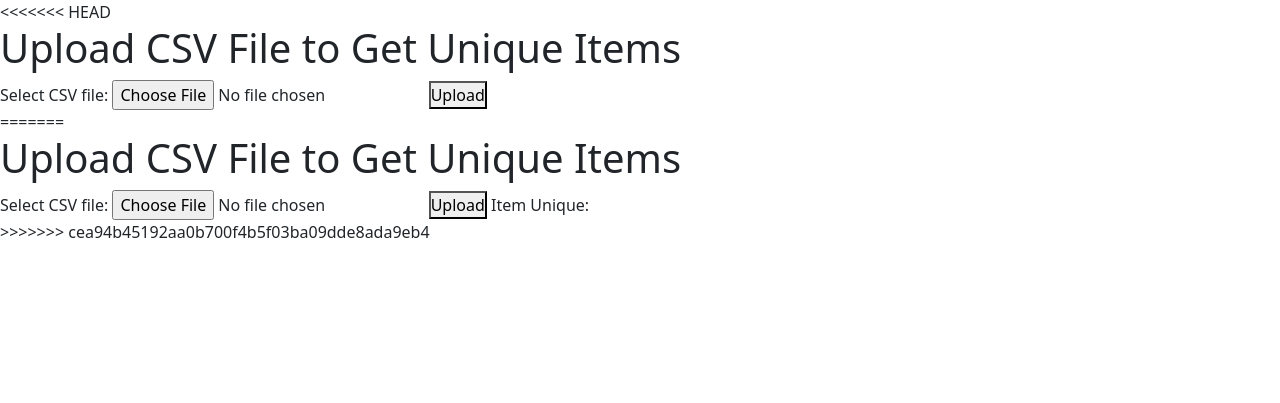
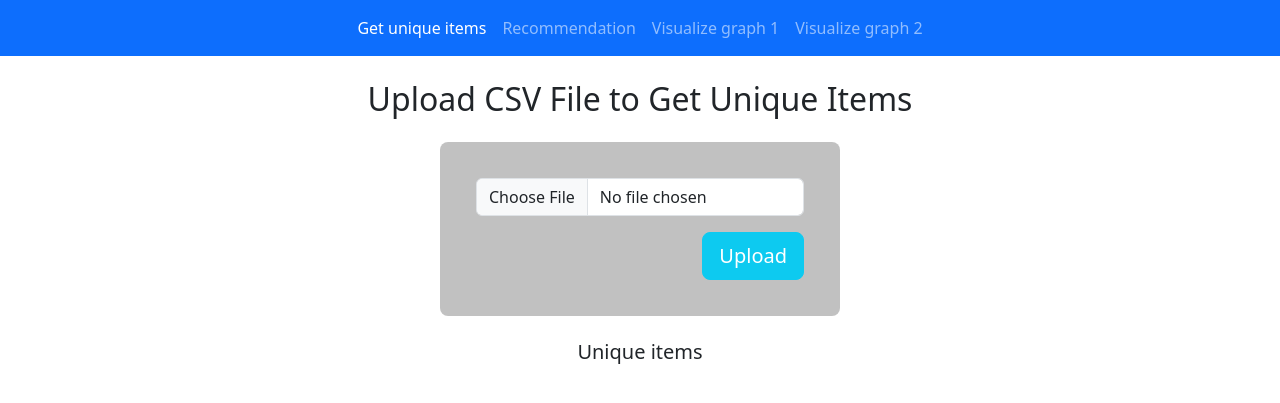
Before and after one commit to OhJiKang/Final-Project-Technology, a Flask app: page /get_unique_items in a window 1280 px wide. Shown: the top 403 px of the page. Run offline with Flask 3, Linux system fonts and the light colour scheme.

Commit message:
template

```diff
--- a/app.py
+++ b/app.py
@@ -48,19 +48,19 @@ def index_view():
 
 @app.route('/visualize_graph_1')
 def visualize_graph_1_view():
-    return render_template('visualize_graph_1/index.html')
+    return render_template('visualize_graph_1/index.html', active_page='visualize_graph_1')
 
 @app.route('/visualize_graph_2')
 def visualize_graph_2_view():
-    return render_template('visualize_graph_2/index.html')
+    return render_template('visualize_graph_2/index.html', active_page='visualize_graph_2')
 
 @app.route('/finding_best_recommendation')
 def recommendation_page_view():
-    return render_template('recommendation_page/index.html')
+    return render_template('recommendation_page/index.html', active_page='recommendation_page')
 
 @app.route('/get_unique_items')
 def get_unique_items_view():
-    return render_template('get_unique_items/index.html')
+    return render_template('get_unique_items/index.html', active_page='get_unique_items')
 
 @app.route('/visualize_graph_1', methods=['POST'])
 def visualize_graph_1_render():
--- /dev/null
+++ b/static/CSS/get_unique_items.css
@@ -0,0 +1,20 @@
+#wrapper {
+    padding: 24px 0;
+}
+
+.input_card {
+    max-width: 400px;
+    margin: 24px auto;
+    padding: 36px;
+    border-radius: 8px;
+    background-color: rgba(100, 100, 100, 0.4);
+    backdrop-filter: blur(8px);
+}
+
+.available_choosing {
+    color: white;
+    font-size: 16px;
+    font-weight: 500;
+    padding: 8px;
+    border-radius: 4px;
+}
--- a/static/JS/get_unique_items.js
+++ b/static/JS/get_unique_items.js
@@ -1,6 +1,4 @@
-document
-  .getElementById("uploadForm")
-  .addEventListener("submit", function (event) {
+document.getElementById("uploadForm").addEventListener("submit", function (event) {
     event.preventDefault();
     const formData = new FormData();
     const fileInput = document.getElementById("fileInput");
@@ -18,7 +16,7 @@ document
                 return;
             } else {
                 graphdata.forEach((element, index) => {
-            htmls += `<span class="badge bg-primary available_choosing" id=${index} style="margin-right:8px">${element}</span>`;
+                    htmls += `<span class="bg-info available_choosing" id=${index} style="margin-right:8px">${element}</span>`;
                 });
                 $(".item_container_choosing").html(htmls);
             }
--- a/templates/base.html
+++ b/templates/base.html
@@ -3,6 +3,7 @@
 
 <head>
     <meta charset="UTF-8" />
+    <meta name="viewport" content="width=device-width, initial-scale=1">
     <title>{% block title %} {% endblock %} - FlaskApp</title>
     <script src="https://code.jquery.com/jquery-3.7.1.min.js"
         integrity="sha256-/JqT3SQfawRcv/BIHPThkBvs0OEvtFFmqPF/lYI/Cxo=" crossorigin="anonymous"></script>
--- a/templates/get_unique_items/index.html
+++ b/templates/get_unique_items/index.html
@@ -1,34 +1,23 @@
-{% extends 'base.html' %} {% block content %}
-<<<<<<< HEAD
+{% extends 'base.html' %} {% block content %} {% include 'navigation.html' %}
 <link rel="stylesheet" type="text/css" href="{{ url_for('static', filename='CSS/get_unique_items.css') }}" />
 
 <div id="wrapper">
-    <h1>Upload CSV File to Get Unique Items</h1>
-    <form action="/get_unique_items_from_files" method="post" enctype="multipart/form-data">
-        <label for="file">Select CSV file:</label>
-        <input type="file" id="file" name="file" accept=".csv" />
-        <button type="submit">Upload</button>
-    </form>
+    <div class="container">
+        <h2 class="text-center">Upload CSV File to Get Unique Items</h2>
+        <form action="/get_unique_items_from_files" enctype="multipart/form-data" id="uploadForm">
+            <div class="input_card">
+                <div class="input-group mb-3">
+                    <input type="file" id="fileInput" name="file" accept=".csv" required class="form-control">
+                </div>
+                <div class="d-flex justify-content-end">
+                    <button class="btn btn-lg btn-info text-white" type="submit">Upload</button>
+                </div>
+            </div>
+            <h5 for="item" class="text-center text-dark">Unique items</h5>
+            <div class="item_container_choosing d-flex justify-content-center"></div>
+        </form>
+    </div>
 </div>
-=======
-<link
-  rel="stylesheet"
-  type="text/css"
-  href="{{ url_for('static', filename='CSS/get_unique_items.css') }}"
-/>
-<h1>Upload CSV File to Get Unique Items</h1>
-<form
-  action="/get_unique_items_from_files"
-  enctype="multipart/form-data"
-  id="uploadForm"
->
-  <label for="file">Select CSV file:</label>
-  <input type="file" id="fileInput" name="file" accept=".csv" />
-  <button type="submit">Upload</button>
-  <label for="item">Item Unique:</label>
-  <div class="item_container_choosing" style="display: flex"></div>
-</form>
->>>>>>> cea94b45192aa0b700f4b5f03ba09dde8ada9eb4
 
 <script src="{{url_for('static', filename='JS/get_unique_items.js')}}"></script>
 {% endblock %}
--- /dev/null
+++ b/templates/navigation.html
@@ -0,0 +1,32 @@
+<nav class="navbar navbar-expand-lg bg-primary" data-bs-theme="dark">
+    <div class="container-fluid">
+        <button class="navbar-toggler" type="button" data-bs-toggle="collapse" data-bs-target="#navbarSupportedContent"
+            aria-controls="navbarSupportedContent" aria-expanded="false" aria-label="Toggle navigation">
+            <span class="navbar-toggler-icon"></span>
+        </button>
+        <div class="collapse navbar-collapse" id="navbarSupportedContent">
+            <ul class="navbar-nav me-auto mb-2 mb-lg-0 d-flex justify-content-center w-100">
+                <li class="nav-item">
+                    <a class="nav-link {% if active_page == 'get_unique_items' %}active{% endif %}"
+                        aria-current="{% if active_page == 'get_unique_items' %}page{% endif %}"
+                        href="get_unique_items">Get unique items</a>
+                </li>
+                <li class="nav-item">
+                    <a class="nav-link {% if active_page == 'recommendation_page' %}active{% endif %}"
+                        aria-current="{% if active_page == 'recommendation_page' %}page{% endif %}"
+                        href="finding_best_recommendation">Recommendation</a>
+                </li>
+                <li class="nav-item">
+                    <a class="nav-link {% if active_page == 'visualize_graph_1' %}active{% endif %}"
+                        aria-current="{% if active_page == 'visualize_graph_1' %}page{% endif %}"
+                        href="visualize_graph_1">Visualize graph 1</a>
+                </li>
+                <li class="nav-item">
+                    <a class="nav-link {% if active_page == 'visualize_graph_2' %}active{% endif %}"
+                        aria-current="{% if active_page == 'visualize_graph_2' %}page{% endif %}"
+                        href="visualize_graph_2">Visualize graph 2</a>
+                </li>
+            </ul>
+        </div>
+    </div>
+</nav>
--- a/templates/recommendation_page/index.html
+++ b/templates/recommendation_page/index.html
@@ -1,4 +1,4 @@
-{% extends 'base.html' %} {% block content %}
+{% extends 'base.html' %} {% block content %} {% include 'navigation.html' %}
 <link rel="stylesheet" type="text/css" href="{{ url_for('static', filename='CSS/recommendation_page.css') }}" />
 
 <div id="wrapper">
--- a/templates/visualize_graph_1/index.html
+++ b/templates/visualize_graph_1/index.html
@@ -1,4 +1,4 @@
-{% extends 'base.html' %} {% block content %}
+{% extends 'base.html' %} {% block content %} {% include 'navigation.html' %}
 <link rel="stylesheet" type="text/css" href="{{ url_for('static', filename='CSS/visualize_graph_1.css') }}" />
 
 <div id="wrapper">
--- a/templates/visualize_graph_2/index.html
+++ b/templates/visualize_graph_2/index.html
@@ -1,4 +1,4 @@
-{% extends 'base.html' %} {% block content %}
+{% extends 'base.html' %} {% block content %} {% include 'navigation.html' %}
 <link rel="stylesheet" type="text/css" href="{{ url_for('static', filename='CSS/visualize_graph_2.css') }}" />
 
 <div id="wrapper">
```
Also changed, not shown: static/CSS/get_unique.items.css (deleted). Lines whose indentation alone changed are shown as unchanged.
